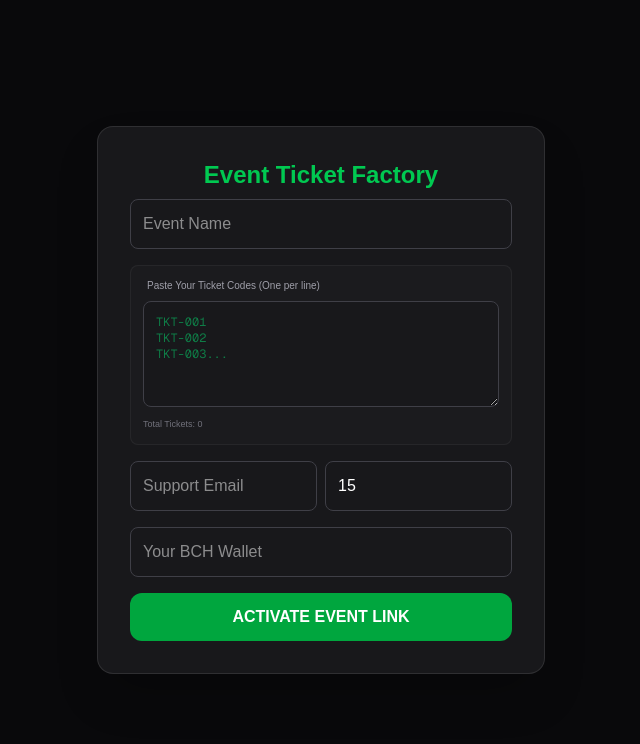
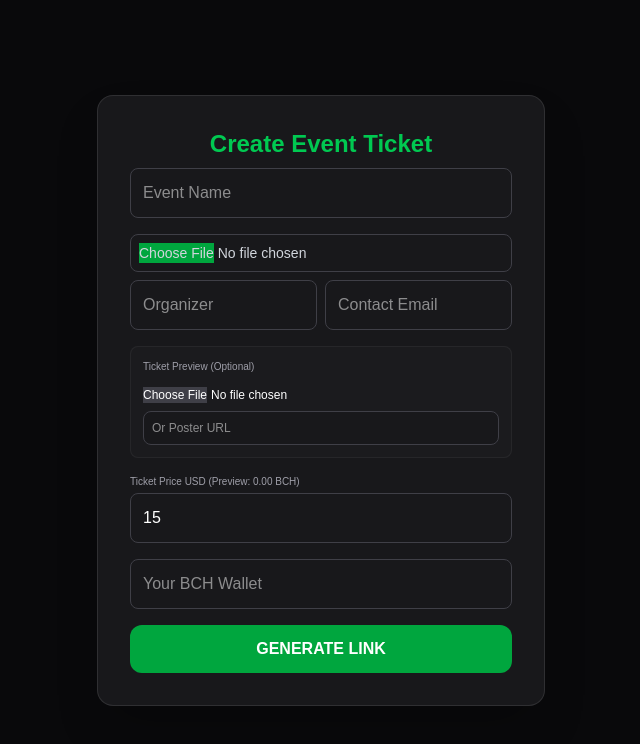
Before and after one commit to saleemm1/payonce-cash, a Next.js app: page /create/ticket in a window 1280 px wide. Shown: the top 744 px of the page, without its empty margins (319-959 px from the left). Built offline with nearby package versions, Linux system fonts and the light colour scheme; no server answers.

Commit message:
Update page.js

```diff
--- a/app/create/ticket/page.js
+++ b/app/create/ticket/page.js
@@ -5,8 +5,9 @@ export default function TicketUploadPage() {
   const [usdPrice, setUsdPrice] = useState(15);
   const [bchPreview, setBchPreview] = useState('0.00');
   const [productName, setProductName] = useState('');
-  const [ticketCodes, setTicketCodes] = useState(''); // الحقل الجديد للأكواد
+  const [sellerName, setSellerName] = useState('');
   const [sellerEmail, setSellerEmail] = useState('');
+  const [previewLink, setPreviewLink] = useState('');
   const [generatedLink, setGeneratedLink] = useState('');
   const [copied, setCopied] = useState(false);
 
@@ -23,39 +24,31 @@ export default function TicketUploadPage() {
 
   const handleGenerate = (e) => {
     e.preventDefault();
-    // هنا نقوم بتحويل الأكواد إلى String مشفر أو نرسلها للباكيند
-    const link = `${window.location.origin}/unlock?name=${encodeURIComponent(productName)}&usd=${usdPrice}&wallet=${wallet}&email=${encodeURIComponent(sellerEmail)}&type=ticket&stock=true`;
+    const link = `${window.location.origin}/unlock?name=${encodeURIComponent(productName)}&usd=${usdPrice}&wallet=${wallet}&seller=${encodeURIComponent(sellerName)}&email=${encodeURIComponent(sellerEmail)}&preview=${encodeURIComponent(previewLink)}&aff=true`;
     setGeneratedLink(link);
   };
 
   return (
     <div className="min-h-screen bg-[#09090b] text-white flex flex-col items-center justify-center px-6 py-10">
       <form onSubmit={handleGenerate} className="w-full max-w-md bg-[#18181b] p-8 rounded-2xl border border-white/10 shadow-2xl space-y-4">
-        <h1 className="text-2xl font-bold mb-2 text-center text-green-500">Event Ticket Factory</h1>
-
-        <input required type="text" placeholder="Event Name" onChange={(e) => setProductName(e.target.value)} className="w-full p-3 bg-zinc-900 border border-zinc-700 rounded-lg text-white outline-none focus:border-green-500" />
-
+        <h1 className="text-2xl font-bold mb-2 text-center text-green-500">Create Event Ticket</h1>
+        <input required type="text" value={productName} onChange={(e) => setProductName(e.target.value)} className="w-full p-3 bg-zinc-900 border border-zinc-700 rounded-lg text-white outline-none focus:border-green-500" placeholder="Event Name" />
+        <input required type="file" accept="image/*,.pdf" className="w-full p-2 bg-zinc-900 border border-zinc-700 rounded-lg text-sm text-gray-300 file:bg-green-600 mb-2" />
+        <div className="grid grid-cols-2 gap-2">
+          <input type="text" placeholder="Organizer" onChange={(e)=>setSellerName(e.target.value)} className="p-3 bg-zinc-900 border border-zinc-700 rounded-lg text-white outline-none" />
+          <input required type="email" placeholder="Contact Email" onChange={(e)=>setSellerEmail(e.target.value)} className="p-3 bg-zinc-900 border border-zinc-700 rounded-lg text-white outline-none" />
+        </div>
         <div className="p-3 bg-zinc-800/30 rounded-lg border border-white/5">
-          <label className="text-[10px] text-zinc-400 mb-2 block ml-1">Paste Your Ticket Codes (One per line)</label>
-          <textarea
-            required
-            rows="5"
-            placeholder="TKT-001&#10;TKT-002&#10;TKT-003..."
-            onChange={(e) => setTicketCodes(e.target.value)}
-            className="w-full p-3 bg-zinc-900 border border-zinc-700 rounded-lg text-xs text-green-400 font-mono outline-none focus:border-green-500"
-          ></textarea>
-          <p className="text-[9px] text-zinc-500 mt-1">Total Tickets: {ticketCodes.split('\n').filter(t => t.trim()).length}</p>
+          <label className="text-[10px] text-zinc-400 mb-2 block">Ticket Preview (Optional)</label>
+          <input type="file" accept="image/*" className="w-full text-xs file:bg-zinc-700 mb-2" />
+          <input type="url" placeholder="Or Poster URL" onChange={(e)=>setPreviewLink(e.target.value)} className="w-full p-2 bg-zinc-900 border border-zinc-700 rounded-lg text-xs outline-none" />
         </div>
-
-        <div className="grid grid-cols-2 gap-2">
-          <input required type="email" placeholder="Support Email" onChange={(e)=>setSellerEmail(e.target.value)} className="p-3 bg-zinc-900 border border-zinc-700 rounded-lg text-white outline-none" />
-          <input required type="number" step="0.01" value={usdPrice} onChange={(e) => setUsdPrice(e.target.value)} className="p-3 bg-zinc-900 border border-zinc-700 rounded-lg text-white outline-none" />
+        <div className="relative">
+          <label className="text-[10px] text-zinc-400 mb-1 block">Ticket Price USD (Preview: {bchPreview} BCH)</label>
+          <input required type="number" step="0.01" value={usdPrice} onChange={(e) => setUsdPrice(e.target.value)} className="w-full p-3 bg-zinc-900 border border-zinc-700 rounded-lg text-white outline-none" />
         </div>
-
-        <input required type="text" value={wallet} onChange={(e) => setWallet(e.target.value)} className="w-full p-3 bg-zinc-900 border border-zinc-700 rounded-lg text-white outline-none focus:border-green-500" placeholder="Your BCH Wallet" />
-
-        <button type="submit" className="w-full bg-green-600 hover:bg-green-500 py-3 rounded-xl font-bold transition-all">ACTIVATE EVENT LINK</button>
-
+        <input required type="text" value={wallet} onChange={(e) => setWallet(e.target.value)} className="w-full p-3 bg-zinc-900 border border-zinc-700 rounded-lg text-white outline-none" placeholder="Your BCH Wallet" />
+        <button type="submit" className="w-full bg-green-600 hover:bg-green-500 py-3 rounded-xl font-bold transition-all">GENERATE LINK</button>
         {generatedLink && (
           <div className="mt-4 p-3 bg-black rounded-lg border border-green-500/30 flex gap-2">
             <input readOnly value={generatedLink} className="flex-1 bg-zinc-900 p-2 text-[10px] rounded border border-zinc-800" />
```
